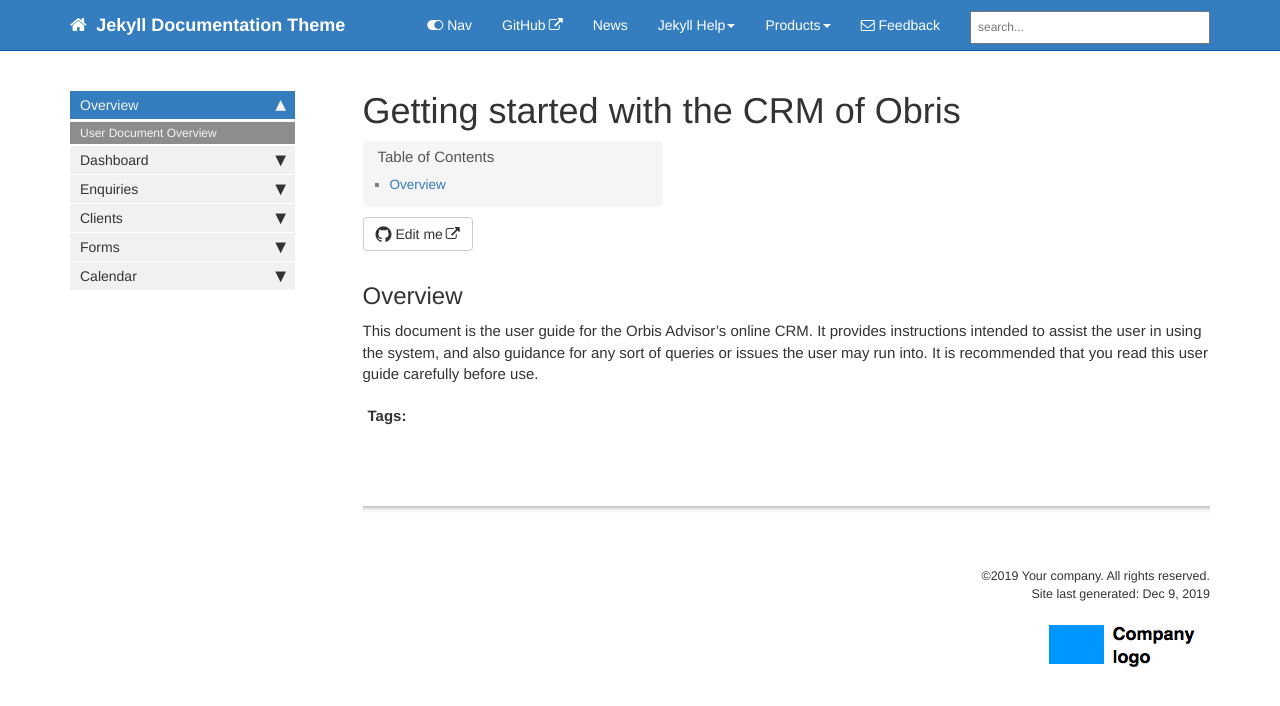
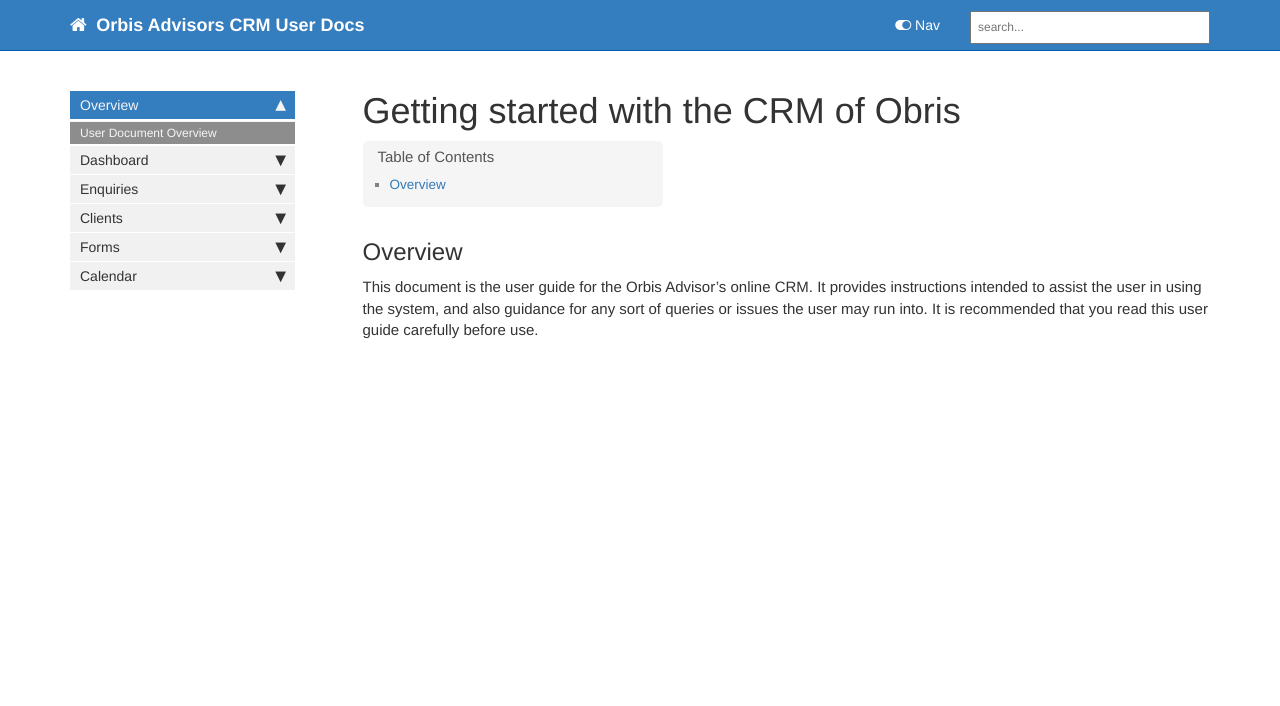
Before and after one commit to ndkhaivn/orbiscrm, a Jekyll site: the page built from index.md, in a window 1280 px wide. Shown: the top 706 px of the page. Built offline with Jekyll 4.4.1, drawn with Linux system fonts in a browser that asks for light colours; comment, search, counter and statistics services are not loaded.

Commit message:
Edit page layout

```diff
--- a/_config.yml
+++ b/_config.yml
@@ -3,10 +3,10 @@
 output: web
 # this property is useful for conditional filtering of content that is separate from the PDF.
 
-topnav_title: Jekyll Documentation Theme
+topnav_title: Orbis Advisors CRM User Docs
 # this appears on the top navigation bar next to the home button
 
-site_title: Jekyll theme for documentation
+site_title: User Docs
 # this appears in the html browser tab for the site title (seen mostly by search engines, not users)
 
 company_name: Your company
@@ -36,7 +36,7 @@
   - vendor
 # these are the files and directories that jekyll will exclude from the build
 
-feedback_subject_line: Jekyll documentation theme
+feedback_subject_line: Orbis Advisors CRM User Docs
 
 feedback_email: tomjoht@gmail.com
 # used as a contact email for the Feedback link in the top navigation bar
--- a/_includes/topnav.html
+++ b/_includes/topnav.html
@@ -50,9 +50,7 @@
                 </li>
                 {% endfor %}
                 {% endfor %}
-                {% if site.feedback_disable == null or site.feedback_disable == false %}
-			{% include feedback.html %}
-		{% endif %}
+
                 <!--comment out this block if you want to hide search-->
                 <li>
                     <!--start search-->
--- a/_layouts/page.html
+++ b/_layouts/page.html
@@ -30,39 +30,12 @@
 
 <div class="post-content">
 
-   {% if page.summary %}
-    <div class="summary">{{page.summary}}</div>
-   {% endif %}
-
     {% unless page.toc == false %}
     {% include toc.html %}
     {% endunless %}
 
-
-    {% if site.github_editme_path %}
-
-    <a target="_blank" rel="noopener" href="https://github.com/{{site.github_editme_path}}{{page.path}}" class="btn btn-default githubEditButton" role="button"><i class="fa fa-github fa-lg"></i> Edit me</a>
-
-    {% endif %}
-
    {{content}}
 
-    <div class="tags">
-        {% if page.tags != null %}
-        <b>Tags: </b>
-        {% assign projectTags = site.data.tags.allowed-tags %}
-        {% for tag in page.tags %}
-        {% if projectTags contains tag %}
-        <a href="{{ "tag_" | append: tag | append: ".html" }}" class="btn btn-default navbar-btn cursorNorm" role="button">{{page.tagName}}{{tag}}</a>
-        {% endif %}
-        {% endfor %}
-        {% endif %}
-    </div>
 
-{% include disqus.html %}
 
 </div>
-
-{{site.data.alerts.hr_shaded}}
-
-{% include footer.html %}
--- a/_layouts/post.html
+++ b/_layouts/post.html
@@ -32,7 +32,7 @@
 
 </article>
 
-{% include disqus.html %}
+
 
 {{site.data.alerts.hr_shaded}}
 
```
Also changed, not shown: _data/topnav.yml (+0 -28 lines), 1 other file.
